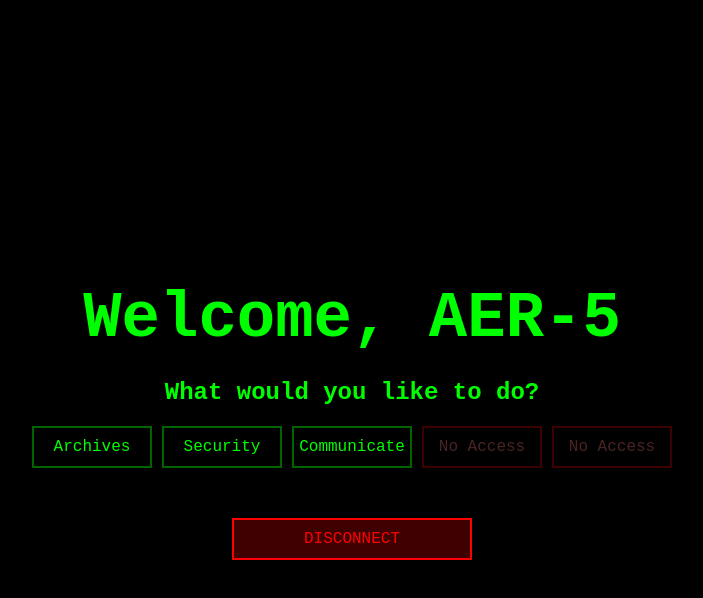
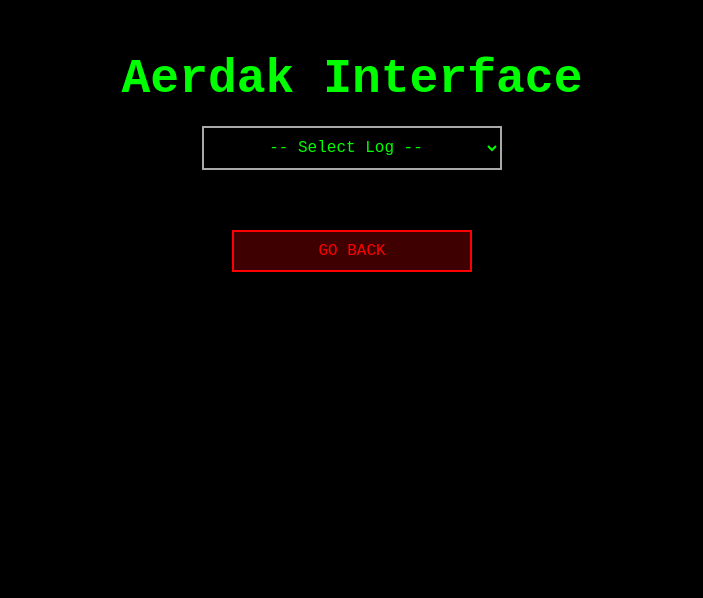
Before and after one commit to infenxyz/aerdak-online, a plain HTML site: page WVdWeVpHRnJiMjVzYVc1bFlBRVJEQUtXVnlaR0ZyYjI1c2FXNWxZV1Z5WkdGcmIyNXNhVzVsWVd.html in a window 1280 px wide. Shown: the whole page, without its empty margins (288-991 px from the left). Drawn offline with Linux system fonts and the light colour scheme.

Commit message:
Updated Archives

```diff
--- a/WVdWeVpHRnJiMjVzYVc1bFlBRVJEQUtXVnlaR0ZyYjI1c2FXNWxZV1Z5WkdGcmIyNXNhVzVsWVd.html
+++ b/WVdWeVpHRnJiMjVzYVc1bFlBRVJEQUtXVnlaR0ZyYjI1c2FXNWxZV1Z5WkdGcmIyNXNhVzVsWVd.html
@@ -3,70 +3,50 @@
 <head>
     <meta charset="UTF-8">
     <meta name="viewport" content="width=device-width, initial-scale=1.0">
-    <title>AERDAK | Logged in as AER-5</title>
+    <title>AERDAK ARCHIVES</title>
     <style>
         body {
-            background-color: #000000; /* Pitch black background */
-            color: #00FF00; /* Green text color */
-            font-family: 'Courier New', Courier, monospace; /* Monospaced font */
+            background-color: #000000;
+            color: #00FF00;
+            font-family: 'Courier New', Courier, monospace;
             display: flex;
             flex-direction: column;
-            justify-content: center;
             align-items: center;
-            height: 100vh;
+            min-height: 100vh;
             margin: 0;
+            padding: 20px;
         }
         h1 {
-            font-size: 4em; /* Adjust the size as needed */
-            margin-bottom: 5px; /* Space below the title */
+            font-size: 3em;
+            margin-bottom: 20px;
         }
-        .button-container {
-            display: flex;
-            gap: 10px; /* Space between buttons */
-
-        }
-        .button-container2 {
-            display: flex;
-            gap: 100px; /* Space between buttons */
-            margin-top: 50px;
-        }
-        .button {
-            background-color: black;
-            border: 2px solid darkgreen; /* Green outline */
-            color: #00FF00; /* Green text */
-            padding: 10px 2px;
+        select {
+            background-color: #000000; /* Black background */
+            border: 2px solid darkgray;
+            color: #00FF00;
+            padding: 10px 20px;
             font-family: 'Courier New', Courier, monospace;
             font-size: 1em;
-            cursor: pointer;
-            text-decoration: none; /* Remove underline from links */
-            transition: background-color 0.3s, color 0.3s;
-            width: 120px; /* Fixed width for all buttons */
-            text-align: center; /* Center text inside buttons */
-            box-sizing: border-box; /* Include padding and border in the width */
+            text-align: center;
+            outline: none;
+            margin-bottom: 10px;
+            width: 300px; /* Adjusted width for better visibility */
         }
-        .button:hover {
-            background-color: #00FF00; /* Green background on hover */
-            color: #000000; /* Black text on hover */
+        /* Style for original articles */
+        .original-article {
+            color: pink; /* Purple color */
         }
-        .buttonalt {
-            background-color: black;
-            border: 2px solid #3e0000; /* Red outline */
-            color: #4a2424; /* Red text */
-            padding: 10px 2px;
-            font-family: 'Courier New', Courier, monospace;
-            font-size: 1em;
-            cursor: pointer;
-            text-decoration: none; /* Remove underline from links */
-            transition: background-color 0.3s, color 0.3s;
-            width: 120px; /* Fixed width for all buttons */
-            text-align: center; /* Center text inside buttons */
-            box-sizing: border-box; /* Include padding and border in the width */
+        #articleContent {
+            display: none;
+            border: 2px solid darkgray;
+            padding: 20px;
+            margin-top: 20px;
+            max-width: 600px;
+            width: 100%;
+            text-align: left;
+            white-space: pre-wrap;
         }
-        .buttonalt:hover {
-            background-color: darkred; /* Green background on hover */
-            color: #fff; /* Black text on hover */
-        }
-        .buttonalt2 {
+              .buttonalt2 {
             background-color: #3e0000;
             border: 2px solid red; /* Red outline */
             color: #f00; /* Red text */
@@ -84,20 +64,80 @@
             background-color: darkred; /* Green background on hover */
             color: #fff; /* Black text on hover */
         }
+        .button-container2 {
+            display: flex;
+            gap: 50px; /* Space between buttons */
+            margin-top: 50px;
+        }
     </style>
 </head>
 <body>
-    <h1>Welcome, AER-5</h1>
-    <h2>What would you like to do?</h2>
-    <div class="button-container">
-        <a href="https://aerdak.online/DjeEWWjuXkiKuczf4zkkWYAF9yLANPDaLL85so2AFciopKt2p7sSb7ZSdTe6SL9jJDuSppGMRfF" class="button">Archives</a>
-        <a href="https://aerdak.online/G7LLcS25TGxdrixu3zHVR2eWzBGyQgHSzVK9ixN8voRH72dnfj8YRqgUt64yqyR52wzGkKVYFwf" class="button">Security</a>
-        <a href="https://aerdak.online/ytYb4Kt43PahWAgX77arvZH9dYRE3kbr6QYJaJEAXo9qUTMJ5j4Yy9qYphhoYwzak7rZVhNQxXW" class="button">Communicate</a>
-        <a href="https://aerdak.online/WVdWeVpHRnJiMjVzYVc1bFlBRVJEQUtXVnlaR0ZyYjI1c2FXNWxZV1Z5WkdGcmIyNXNhVzVsWVd"class="buttonalt">No Access</a>
-        <a href="https://aerdak.online/WVdWeVpHRnJiMjVzYVc1bFlBRVJEQUtXVnlaR0ZyYjI1c2FXNWxZV1Z5WkdGcmIyNXNhVzVsWVd"class="buttonalt">No Access</a>
+    <h1>Aerdak Interface</h1>
+    <select id="articleDropdown">
+        <option value="None">-- Select Log --</option>
+    </select>
+    <div id="articleContent"></div>
+
+    <script>
+        // Original 3 articles
+        const originalArticles = {
+            "Aleph's Procedures": "Aleph's Containment\n\nAleph is currently being contained in Celestia. We have him trapped and are ready to exploit him for our plans.",
+            "Depthaar's Intentions": "Depthaar's Intentions\n\nDepthaar's followers have proven to be quite the hinderance in our plans. We should seek to eliminate them at all costs.",
+            "AER-1's Logs": "AER-1's Logs\n\nAER-1 continues to lead Aerdak with bravery and integrity. May mortals rise once again."
+        };
+
+        // Generate additional 47 articles
+        const generateTitle = () => {
+            const prefixes = ["Quantum", "Cosmic", "Temporal", "Existential", "Void", "Eternal",
+                            "Paradoxical", "Singular", "Multiversal", "Omnidirectional",
+                            "Hyperdimensional", "Entropic", "Celestial", "Infinite", "Anomalous"];
+            const suffixes = ["Mechanics", "Paradox", "Enigma", "Manifestation", "Oscillation",
+                            "Conundrum", "Emanation", "Resonance", "Fluctuation", "Incursion",
+                            "Collapse", "Superposition", "Transmutation", "Aberration", "Catalyst"];
+            return `${prefixes[Math.floor(Math.random()*prefixes.length)]} ${suffixes[Math.floor(Math.random()*suffixes.length)]}`;
+        };
+
+        // Combine original and generated articles
+        const articles = {...originalArticles};
+        for(let i = 0; i < 47; i++) {
+            const title = generateTitle();
+            articles[title] = "There's nothing here you can understand. It's all just science-y rambling and math.";
+        }
+
+        // Populate dropdown with random positioning for original articles
+        const dropdown = document.getElementById('articleDropdown');
+        const allTitles = Object.keys(articles);
+
+        // Shuffle the array to randomize positions
+        const shuffledTitles = allTitles.sort(() => Math.random() - 0.5);
+
+        shuffledTitles.forEach(title => {
+            const option = document.createElement('option');
+            option.value = title;
+            option.textContent = title;
+            // Add class for original articles
+            if (originalArticles.hasOwnProperty(title)) {
+                option.classList.add('original-article');
+            }
+            dropdown.appendChild(option);
+        });
+
+        const contentDiv = document.getElementById('articleContent');
+
+        dropdown.addEventListener('change', function() {
+            const selected = this.value;
+            if (selected === "None") {
+                contentDiv.style.display = 'none';
+            } else {
+                contentDiv.textContent = articles[selected];
+                contentDiv.style.display = 'block';
+            }
+        });
+    </script>
+
     </div>
     <div class="button-container2">
-        <a href="https://aerdak.online/" class="buttonalt2">DISCONNECT</a>
+        <a href="https://aerdak.online/" class="buttonalt2">GO BACK</a>
     </div>
 </body>
 </html>
```
